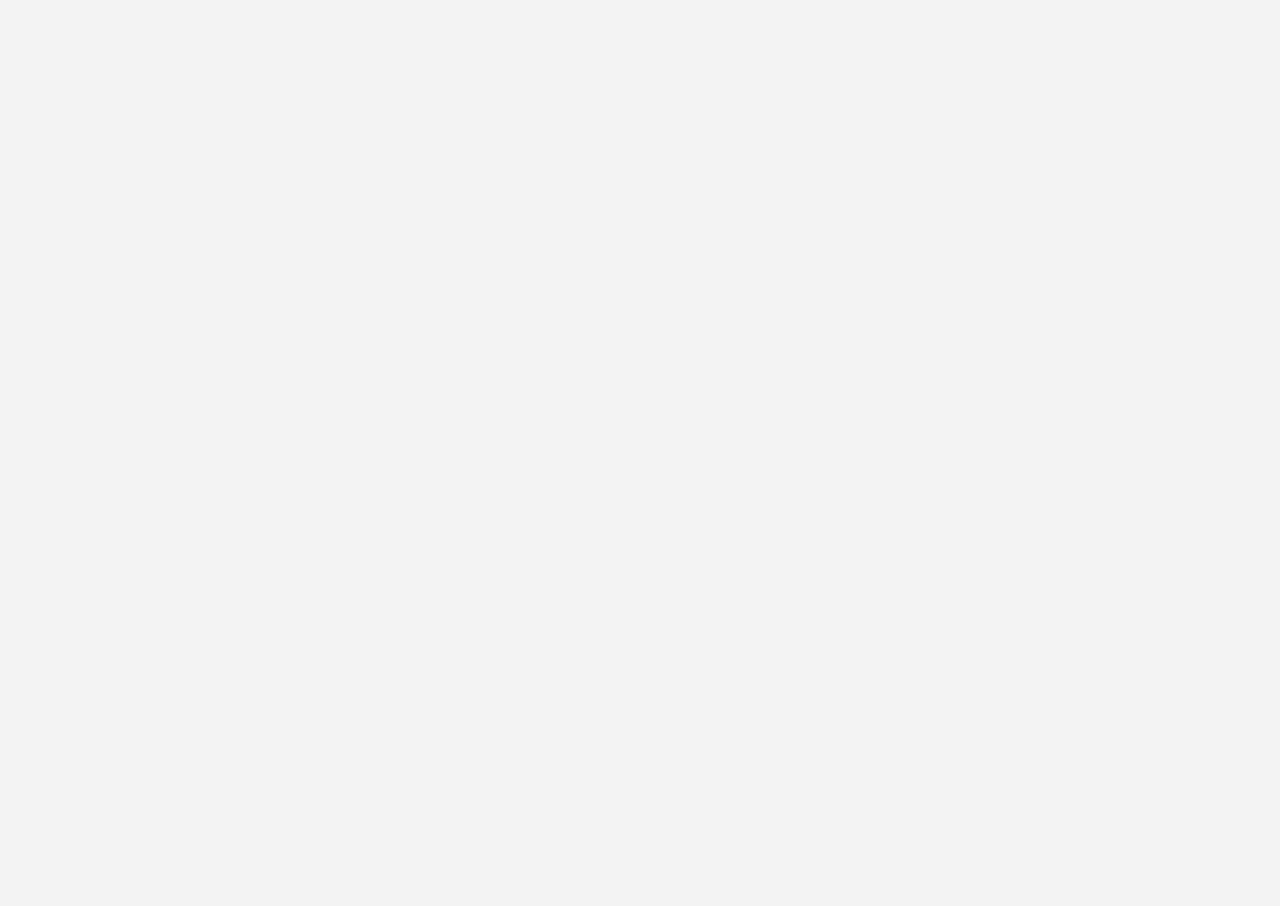
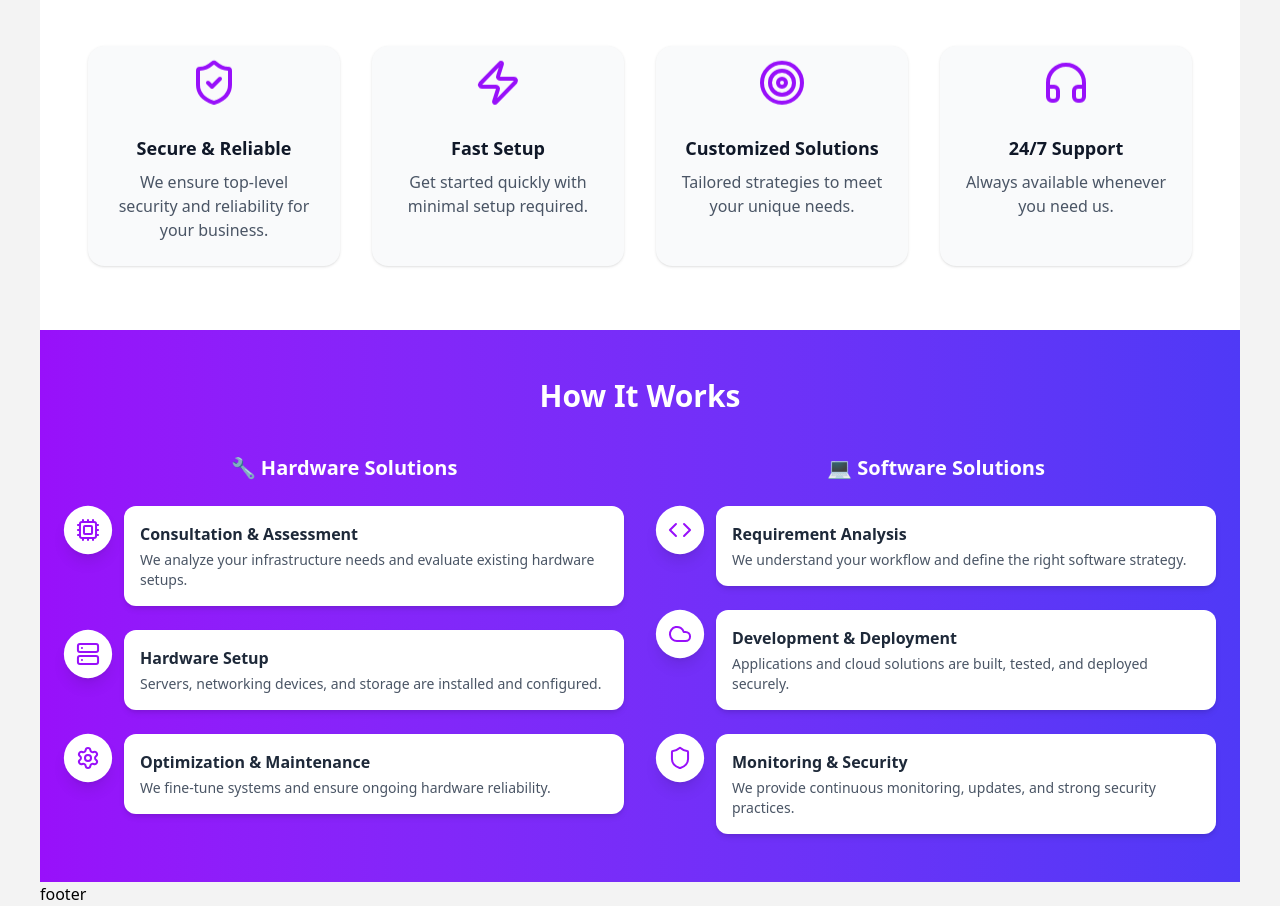
Before and after one commit to Yasir-72/trinmuics_web, a Next.js app: page / in a window 1280 px wide. Shown: the part 1461-2367 px from the top of the page. Before the commit the page ends 1383 px from the top, so only its background shows below. Built offline with nearby package versions, Linux system fonts and the light colour scheme.

Commit message:
New section added with howsection and whysection

```diff
--- a/package.json
+++ b/package.json
@@ -9,6 +9,7 @@
     "lint": "next lint"
   },
   "dependencies": {
+    "framer-motion": "^12.23.12",
     "lucide-react": "^0.539.0",
     "next": "^15.4.6",
     "react": "^19.1.0",
--- a/src/app/page.tsx
+++ b/src/app/page.tsx
@@ -2,12 +2,16 @@ import React from "react";
 import Homescreen from "@/components/screens/home/view/homescreen";
 import HeroSection from "@/components/screens/home/sections/heroscection";
 import ServiceSection from "@/components/screens/home/sections/servicesection";
+import WhyChooseUs from "@/components/screens/home/sections/whysection";
+import HowItWorks from "@/components/screens/home/sections/howsection";
 export default function Page() {
   return (
     <>
       <Homescreen />
       <HeroSection />
       <ServiceSection />
+      <WhyChooseUs />
+      <HowItWorks />
     </>
   );
 }
--- /dev/null
+++ b/src/components/screens/home/sections/howsection.tsx
@@ -0,0 +1,119 @@
+"use client";
+
+import { motion } from "framer-motion";
+import { Cpu, Server, Settings, Code, Cloud, Shield } from "lucide-react";
+
+const hardwareSteps = [
+  {
+    title: "Consultation & Assessment",
+    desc: "We analyze your infrastructure needs and evaluate existing hardware setups.",
+    Icon: Cpu,
+  },
+  {
+    title: "Hardware Setup",
+    desc: "Servers, networking devices, and storage are installed and configured.",
+    Icon: Server,
+  },
+  {
+    title: "Optimization & Maintenance",
+    desc: "We fine-tune systems and ensure ongoing hardware reliability.",
+    Icon: Settings,
+  },
+];
+
+const softwareSteps = [
+  {
+    title: "Requirement Analysis",
+    desc: "We understand your workflow and define the right software strategy.",
+    Icon: Code,
+  },
+  {
+    title: "Development & Deployment",
+    desc: "Applications and cloud solutions are built, tested, and deployed securely.",
+    Icon: Cloud,
+  },
+  {
+    title: "Monitoring & Security",
+    desc: "We provide continuous monitoring, updates, and strong security practices.",
+    Icon: Shield,
+  },
+];
+
+export default function HowItWorks() {
+  return (
+    <section className="py-12 bg-gradient-to-r from-purple-600 to-indigo-600 text-white">
+      <div className="max-w-7xl mx-auto px-6">
+        <h2 className="text-3xl font-bold text-center mb-10">How It Works</h2>
+
+        {/* Two-column layout */}
+        <div className="grid md:grid-cols-2 gap-8">
+          {/* Hardware Solutions */}
+          <div>
+            <h3 className="text-xl font-semibold mb-6 text-center">🔧 Hardware Solutions</h3>
+            <div className="space-y-6">
+              {hardwareSteps.map((step, idx) => (
+                <motion.div
+                  key={idx}
+                  initial={{ opacity: 0, x: -50 }}
+                  whileInView={{ opacity: 1, x: 0 }}
+                  transition={{ duration: 0.5, delay: idx * 0.2 }}
+                  viewport={{ once: true }}
+                  whileHover={{ scale: 1.03, y: -4 }}
+                  className="flex items-start gap-3 cursor-pointer"
+                >
+                  {/* Icon with pulse animation */}
+                  <motion.div
+                    animate={{ scale: [1, 1.15, 1] }}
+                    transition={{ repeat: Infinity, duration: 2 }}
+                    className="flex items-center justify-center w-12 h-12 rounded-full bg-white text-purple-600 shadow-lg flex-shrink-0"
+                  >
+                    <step.Icon className="w-6 h-6" />
+                  </motion.div>
+
+                  {/* Content */}
+                  <div className="bg-white text-gray-800 rounded-xl shadow-md p-4 w-full">
+                    <h4 className="text-base font-semibold mb-1">{step.title}</h4>
+                    <p className="text-sm text-gray-600">{step.desc}</p>
+                  </div>
+                </motion.div>
+              ))}
+            </div>
+          </div>
+
+          {/* Software Solutions */}
+          <div>
+            <h3 className="text-xl font-semibold mb-6 text-center">💻 Software Solutions</h3>
+            <div className="space-y-6">
+              {softwareSteps.map((step, idx) => (
+                <motion.div
+                  key={idx}
+                  initial={{ opacity: 0, x: 50 }}
+                  whileInView={{ opacity: 1, x: 0 }}
+                  transition={{ duration: 0.5, delay: idx * 0.2 }}
+                  viewport={{ once: true }}
+                  whileHover={{ scale: 1.03, y: -4 }}
+                  className="flex items-start gap-3 cursor-pointer"
+                >
+                  {/* Icon with pulse animation */}
+                  <motion.div
+                    animate={{ scale: [1, 1.15, 1] }}
+                    transition={{ repeat: Infinity, duration: 2 }}
+                    className="flex items-center justify-center w-12 h-12 rounded-full bg-white text-purple-600 shadow-lg flex-shrink-0"
+                  >
+                    <step.Icon className="w-6 h-6" />
+                  </motion.div>
+
+                  {/* Content */}
+                  <div className="bg-white text-gray-800 rounded-xl shadow-md p-4 w-full">
+                    <h4 className="text-base font-semibold mb-1">{step.title}</h4>
+                    <p className="text-sm text-gray-600">{step.desc}</p>
+                  </div>
+                </motion.div>
+              ))}
+            </div>
+          </div>
+        </div>
+      </div>
+    </section>
+  );
+}
--- /dev/null
+++ b/src/components/screens/home/sections/whysection.tsx
@@ -0,0 +1,53 @@
+"use client";
+
+import { motion } from "framer-motion";
+import { ShieldCheck, Zap, Target, Headphones } from "lucide-react";
+
+const features = [
+  {
+    title: "Secure & Reliable",
+    desc: "We ensure top-level security and reliability for your business.",
+    Icon: ShieldCheck,
+  },
+  {
+    title: "Fast Setup",
+    desc: "Get started quickly with minimal setup required.",
+    Icon: Zap,
+  },
+  {
+    title: "Customized Solutions",
+    desc: "Tailored strategies to meet your unique needs.",
+    Icon: Target,
+  },
+  {
+    title: "24/7 Support",
+    desc: "Always available whenever you need us.",
+    Icon: Headphones,
+  },
+];
+
+export default function WhyChooseUs() {
+  return (
+    <section className="py-16 bg-white">
+      <div className="max-w-6xl mx-auto px-6 text-center">
+        <h2 className="text-3xl font-bold text-gray-900 mb-12">Why Choose Us</h2>
+        <div className="grid gap-8 sm:grid-cols-2 lg:grid-cols-4">
+          {features.map((feature, idx) => (
+            <motion.div
+              key={idx}
+              initial={{ opacity: 0, y: 40 }}
+              whileInView={{ opacity: 1, y: 0 }}
+              transition={{ duration: 0.6, delay: idx * 0.2 }}
+              viewport={{ once: true }}
+              className="bg-gray-50 p-6 rounded-2xl shadow transition-transform duration-300 hover:-translate-y-6 hover:shadow-2xl"
+            >
+              <feature.Icon className="mx-auto mb-4 h-12 w-12 text-purple-600 animate-bounce" />
+              <h3 className="text-lg font-semibold text-gray-900">{feature.title}</h3>
+              <p className="text-gray-600 mt-2">{feature.desc}</p>
+            </motion.div>
+          ))}
+        </div>
+      </div>
+    </section>
+  );
+}
```
Also changed, not shown: 1 other file (tests, documents, lock files or other folders).
